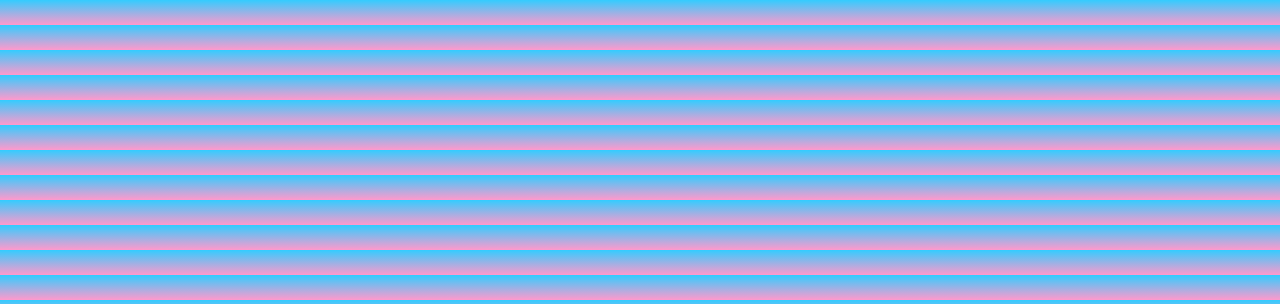
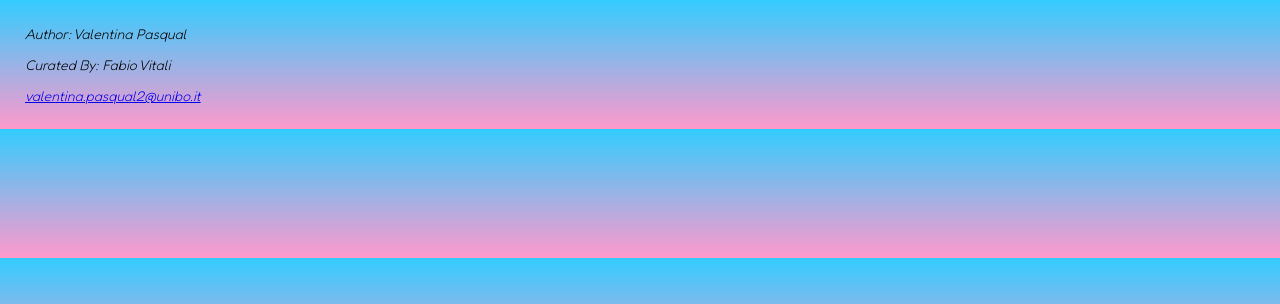
Before and after one commit to PPPP-by-PV/PV-TechWeb-project, a plain HTML site: page index.html in a window 1280 px wide. Shown: the top 304 px of the page. Drawn offline with Linux system fonts and the light colour scheme.

Commit message:
Update index.html

```diff
--- a/index.html
+++ b/index.html
@@ -19,5 +19,12 @@
       </ul>
 
     </section>
+
+   <footer>
+    <p>Author: Valentina Pasqual</p>
+    <p>Curated By: Fabio Vitali</p>
+    <p><a href="mailto:valentina.pasqual2@unibo.it">valentina.pasqual2@unibo.it</a></p>
+   </footer>
+
 </body>
 </html>
```
